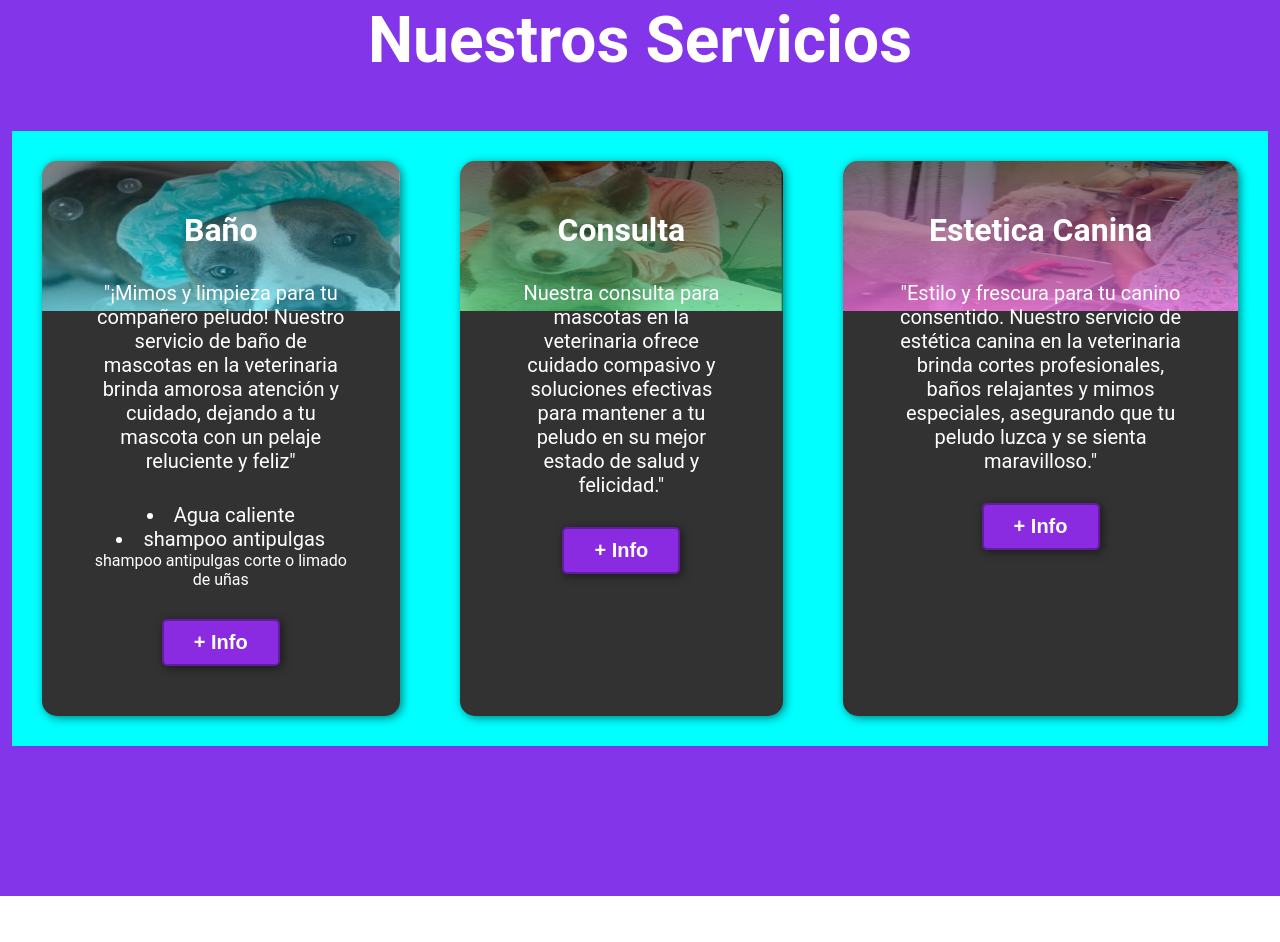
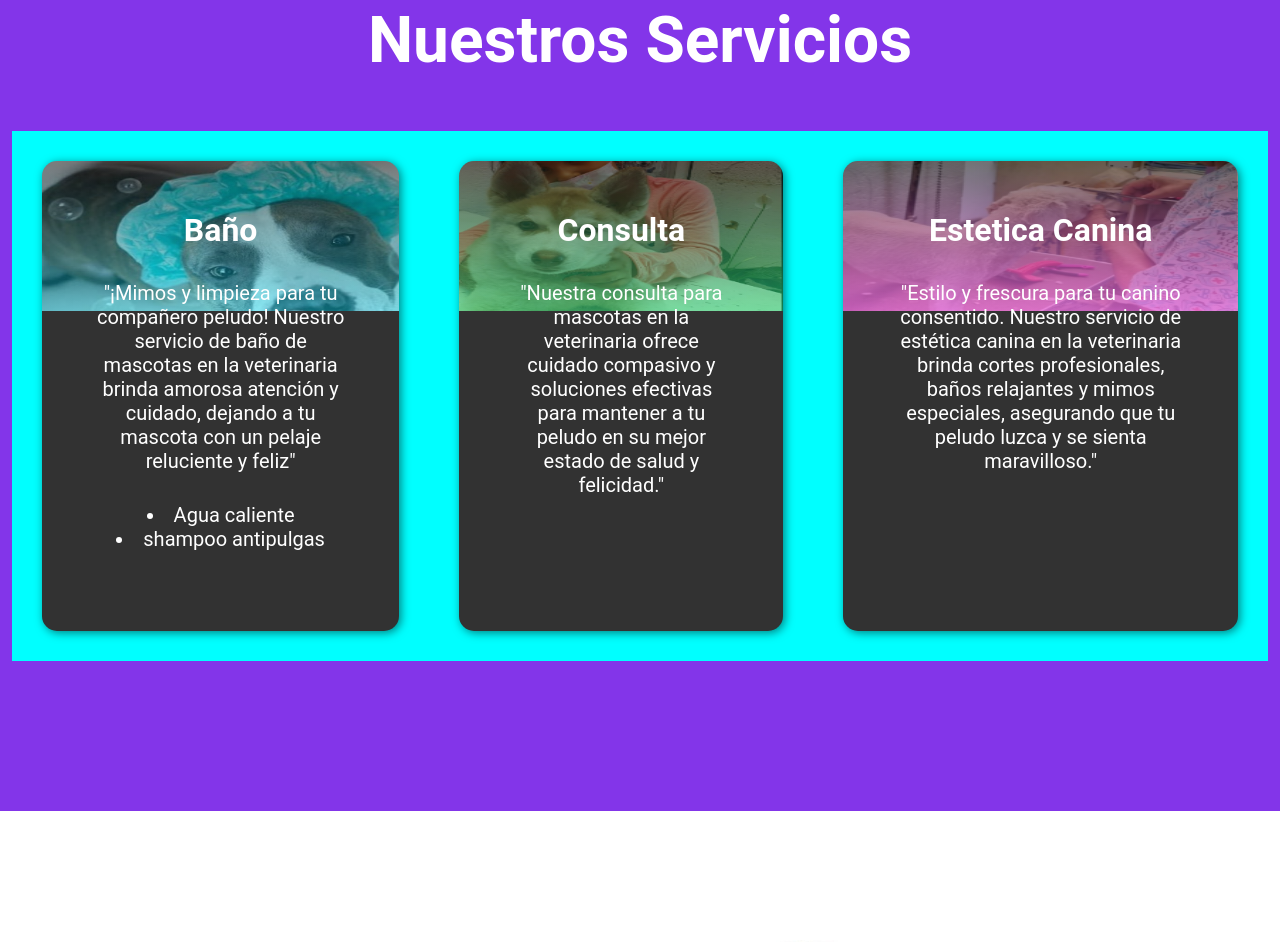
Before and after one commit to ErickFV/Veterinaria, a plain HTML site: page Index.html in a window 1280 px wide. Shown: the part 1767-2709 px from the top of the page. Drawn offline with Linux system fonts and the light colour scheme.

Commit message:
Add files via upload

```diff
--- a/Index.html
+++ b/Index.html
@@ -40,18 +40,18 @@
             <div class="programas">
                 <div class="carta">
                     <h3>Baño </h3>
-                    <p>"¡Mimos y limpieza para tu compañero peludo! Nuestro servicio de baño de mascotas en la veterinaria brinda amorosa atención y cuidado, dejando a tu mascota con un pelaje reluciente y feliz"<li>Agua caliente</li><li>shampoo antipulgas</li>shampoo antipulgas corte o limado de uñas</p>
-                    <button>+ Info</button>
+                    <p>"¡Mimos y limpieza para tu compañero peludo! Nuestro servicio de baño de mascotas en la veterinaria brinda amorosa atención y cuidado, dejando a tu mascota con un pelaje reluciente y feliz"<li>Agua caliente</li><li>shampoo antipulgas</li></p>
+
                 </div>
                 <div class="carta">
                     <h3>Consulta </h3>
-                    <p>Nuestra consulta para mascotas en la veterinaria ofrece cuidado compasivo y soluciones efectivas para mantener a tu peludo en su mejor estado de salud y felicidad."</p>
-                    <button>+ Info</button>
+                    <p>"Nuestra consulta para mascotas en la veterinaria ofrece cuidado compasivo y soluciones efectivas para mantener a tu peludo en su mejor estado de salud y felicidad."</p>
+
                 </div>
                 <div class="carta">
                     <h3>Estetica Canina</h3>
                     <p>"Estilo y frescura para tu canino consentido. Nuestro servicio de estética canina en la veterinaria brinda cortes profesionales, baños relajantes y mimos especiales, asegurando que tu peludo luzca y se sienta maravilloso."</p>
-                    <button>+ Info</button>
+
                 </div>
             </div>
         </div>
```
